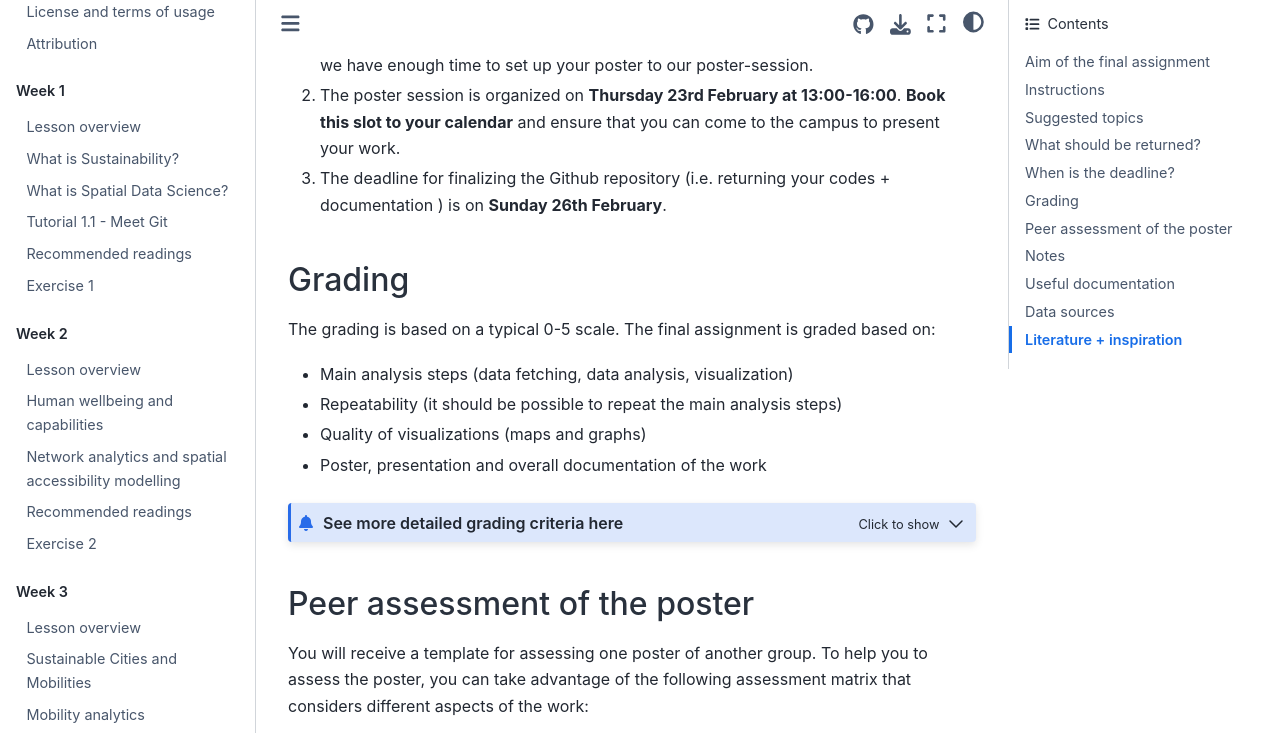
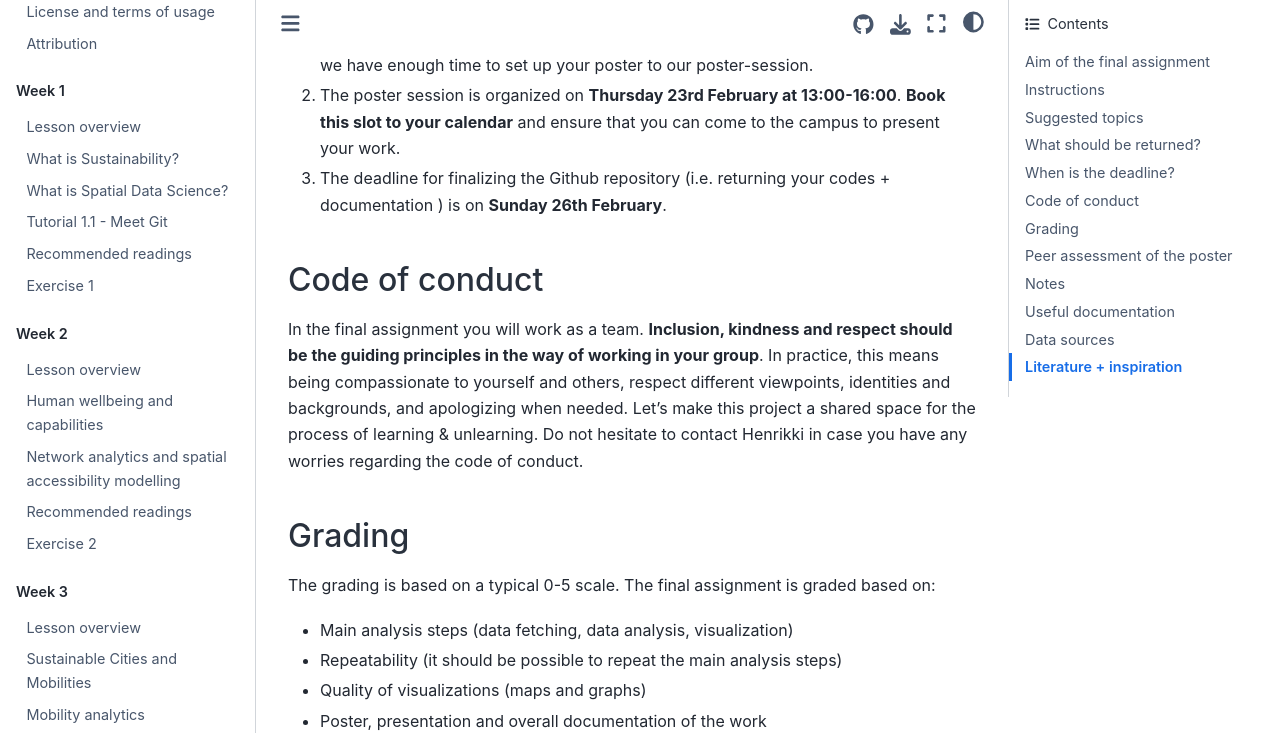
Before and after one commit to AaltoGIS/Sustainability-GIS, a Sphinx documentation site: the page built from source/lessons/final-assignment/final-assignment.rst, in a window 1280 px wide and 900 px high, scrolled down 3236 px, cut to the strip 0-733 px from the top of the window. Built offline with Sphinx 7.4.7 and the Sphinx Book theme 1.1.4, drawn with Linux system fonts in a browser that asks for light colours; pages that are not in the unit, such as notebooks, are missing from menus.

Commit message:
Add code of conduct

```diff
--- a/source/lessons/final-assignment/final-assignment.rst
+++ b/source/lessons/final-assignment/final-assignment.rst
@@ -109,6 +109,14 @@ When is the deadline?
 1. The deadline for a FINALIZED POSTER is **Tuesday February 21st, 2022** when you should return your poster presentation to the teacher. This is a **hard deadline**, so that we have enough time to set up your poster to our poster-session.
 2. The poster session is organized on **Thursday 23rd February at 13:00-16:00**. **Book this slot to your calendar** and ensure that you can come to the campus to present your work.
 3. The deadline for finalizing the Github repository (i.e. returning your codes + documentation ) is on **Sunday 26th February**.
+
+Code of conduct
+---------------
+
+In the final assignment you will work as a team. **Inclusion, kindness and respect should be the guiding principles in the way of working in your group**.
+In practice, this means being compassionate to yourself and others, respect different viewpoints, identities and backgrounds, and apologizing when needed.
+Let's make this project a shared space for the process of learning & unlearning. Do not hesitate to contact Henrikki in case you have any worries regarding
+the code of conduct.
 
 Grading
 -------
```
